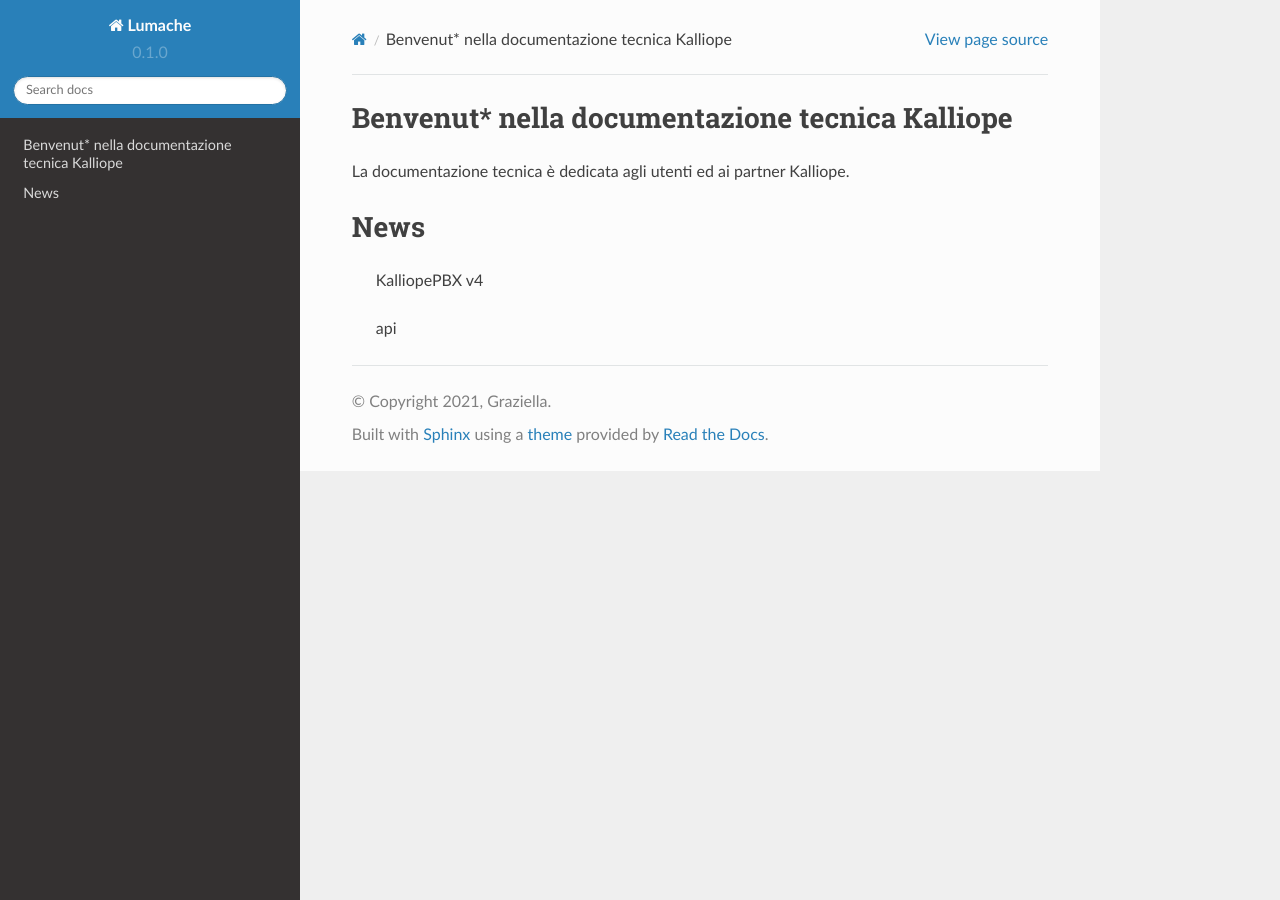
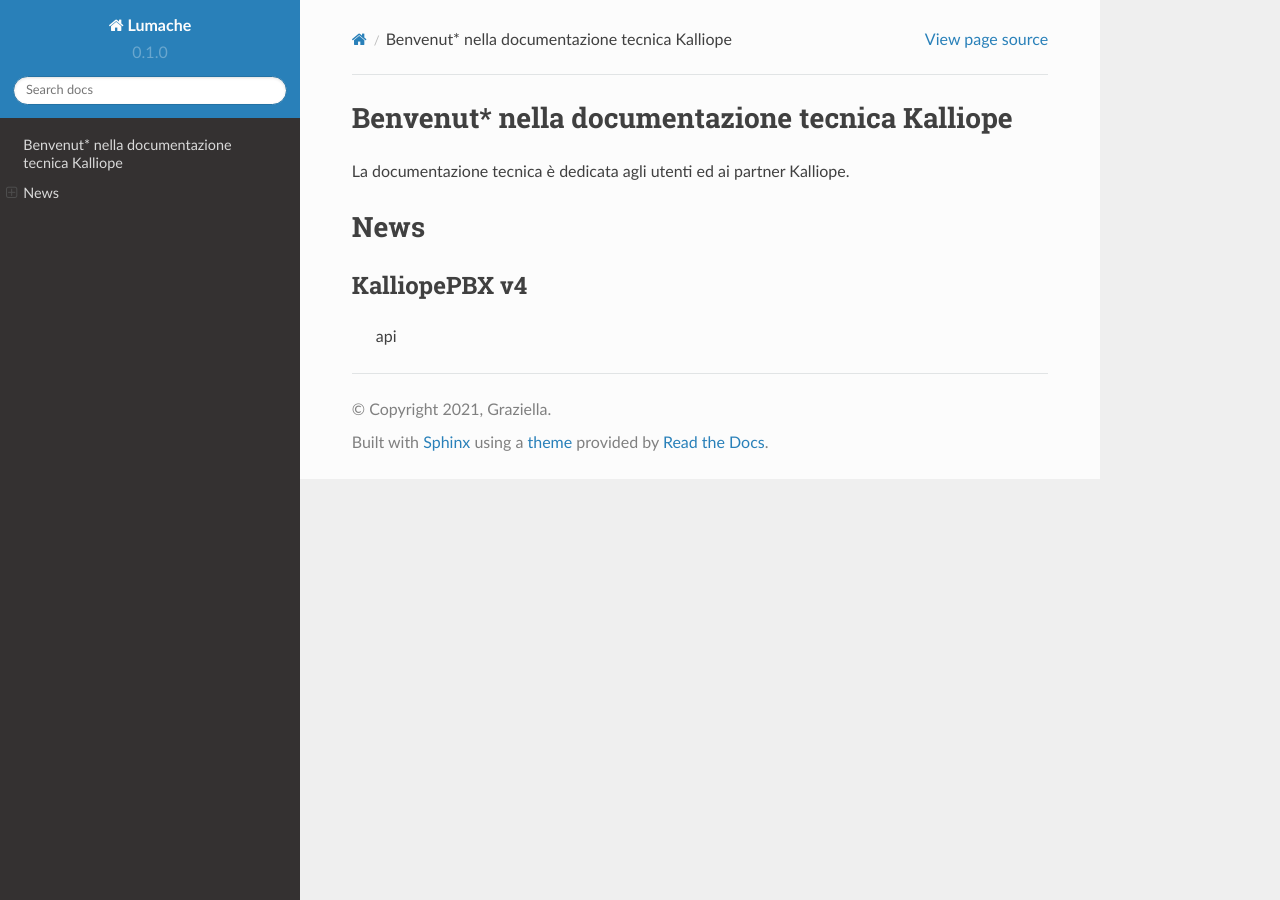
Before and after one commit to mirianatroccoli/KalliopeDoc-it, a Sphinx documentation site: the page built from docs/source/index.rst, in a window 1280 px wide. Built offline with Sphinx 7.4.7 and the Read the Docs theme 2.0.0, drawn with Linux system fonts in a browser that asks for light colours; pages that are not in the unit, such as notebooks, are missing from menus.

```diff
--- a/docs/source/index.rst
+++ b/docs/source/index.rst
@@ -14,6 +14,7 @@ La documentazione tecnica è dedicata agli utenti ed ai partner Kalliope.
 News
 ==========
 
-   KalliopePBX v4
+KalliopePBX v4
+------------
 
    api
```
